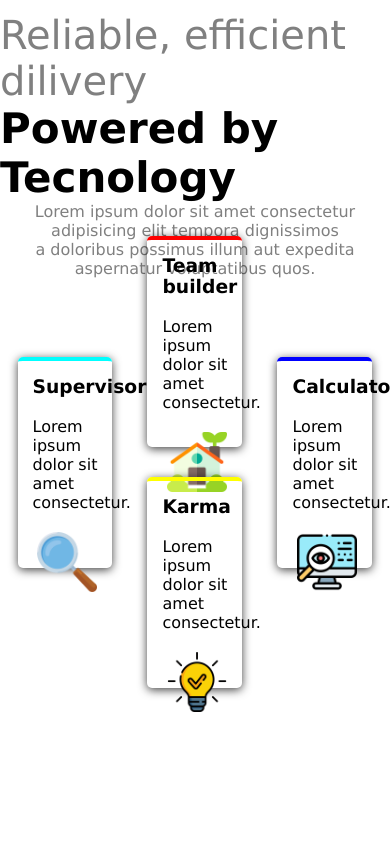
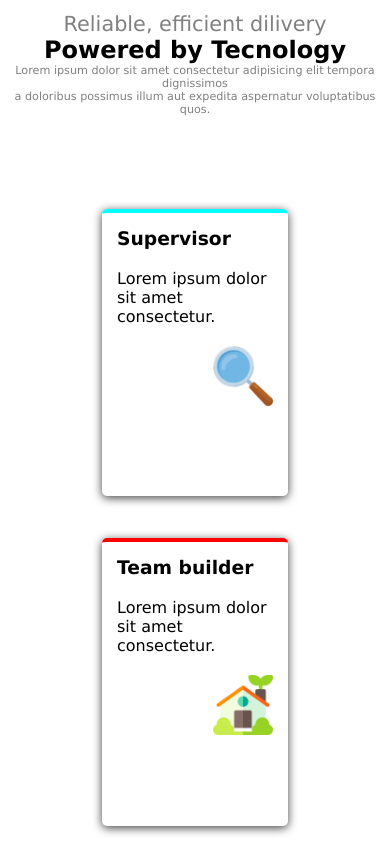
Before and after one commit to jorgecordobam/responsive_flexbox_css, a plain HTML site: page index.html in a window 390 px wide. Shown: the top 844 px of the page. Drawn offline with Linux system fonts and the light colour scheme.

Commit message:
Subir estilos responsive

```diff
--- a/style.css
+++ b/style.css
@@ -14,16 +14,17 @@
 }
 
 .text1 {
-    font-size: 40px;
+    font-size: 2.5rem;
     color: grey;
 }
 
 .text2 {
-    font-size: 42px;
+    font-size: 2.6rem;
     color: black;
 }
 
 .text3 {
+    font-size: 1rem;
     color: gray;
     text-align: center;
 }
@@ -127,3 +128,73 @@ img {
     width: 60px;
 
 }
+
+@media screen and (max-width: 750px){
+
+	.text1 {
+		font-size: 1.3rem;
+	}
+
+    .text2 {
+		font-size: 1.5rem;
+	}
+
+    .text3 {
+		font-size: 0.7rem;
+	}
+
+    .header {
+        display: flex;
+        margin-top: 1%;
+    }
+
+	.box {
+        display: flex;
+        flex-direction: column;
+        margin: 0;
+        gap: 10vh;
+        align-items: center;
+    }
+
+    .box1 {
+        width: 80%;
+        display: flex;
+        justify-content: center;
+        align-items: center;
+    }
+
+    .box1__1 {
+        height: 30vh;
+    }
+
+    .box2 {
+        width: 80%;
+        display: flex;
+        justify-content: center;
+        align-items: center;
+    }
+
+    .box2__1 {
+        height: 30vh;
+        margin-top: -5vh;
+    }
+
+
+    .box2__2 {
+        height: 30vh;
+    }
+
+    .box3 {
+        width: 80%;
+        display: flex;
+        justify-content: center;
+        align-items: center;
+    }
+
+    .box3__1 {
+        height: 30vh;
+        margin-top: -5vh;
+        margin-bottom: 1vh;
+    }
+
+}
```
